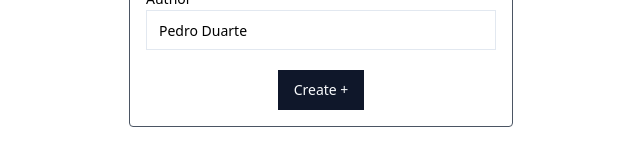
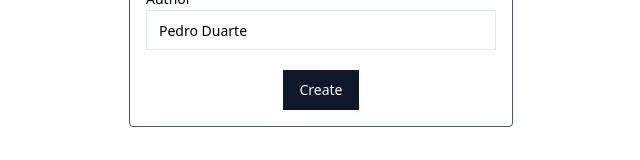
Before and after one commit to parth-vaghela005/LMS, a React (Vite) app in the folder client/: page / in a window 1280 px wide. Shown: the part 390-550 px from the top of the page, without its empty margins (319-959 px from the left). Built offline with nearby package versions, Linux system fonts and the light colour scheme.

Commit message:
Project setup

```diff
--- a/client/src/pages/Create.jsx
+++ b/client/src/pages/Create.jsx
@@ -16,7 +16,7 @@ const Create = () => {
       </div>
       <div className='flex justify-center items-center'>
       <Button className='mt-5 text-start'>
-        Create +
+        Create
       </Button>
       </div>
 
```
